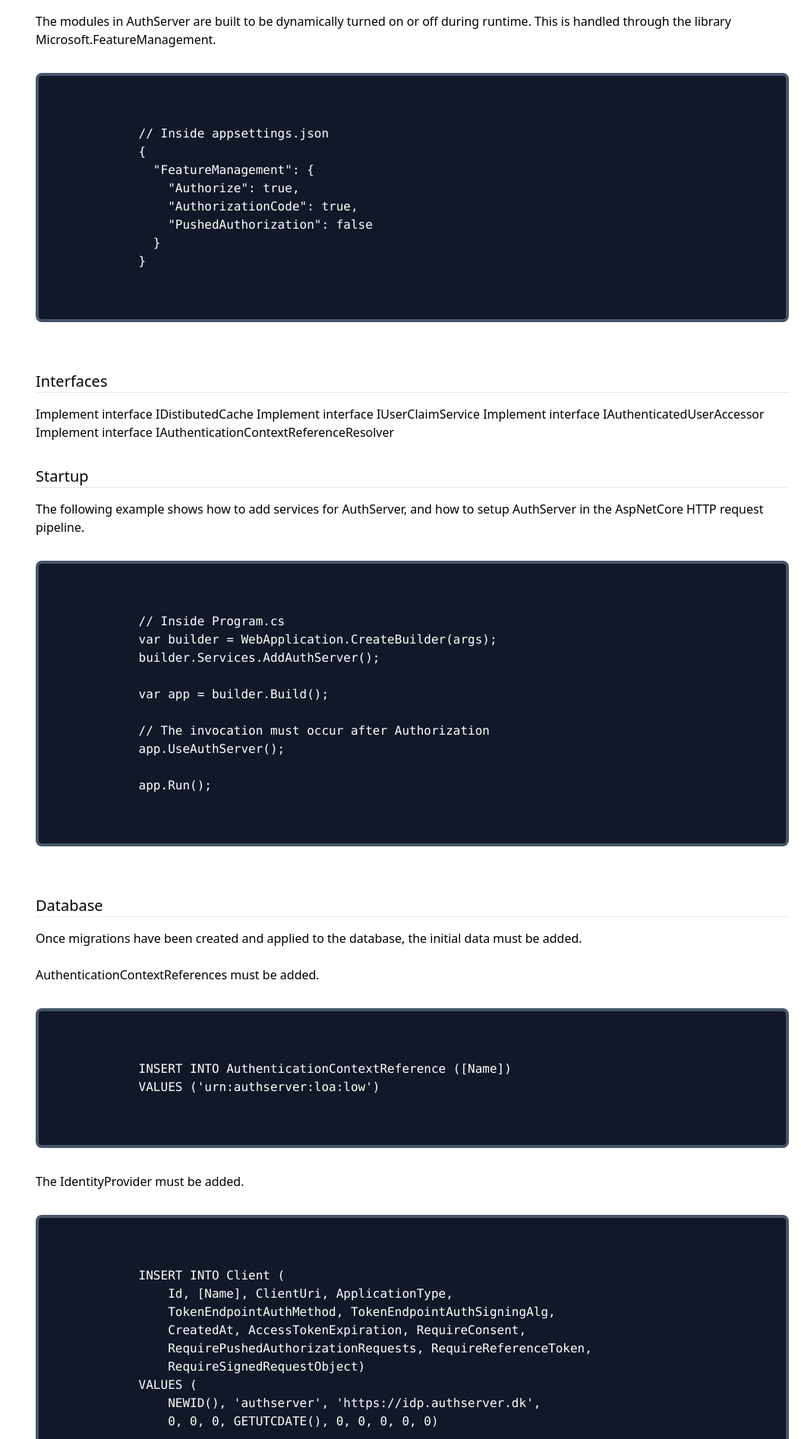
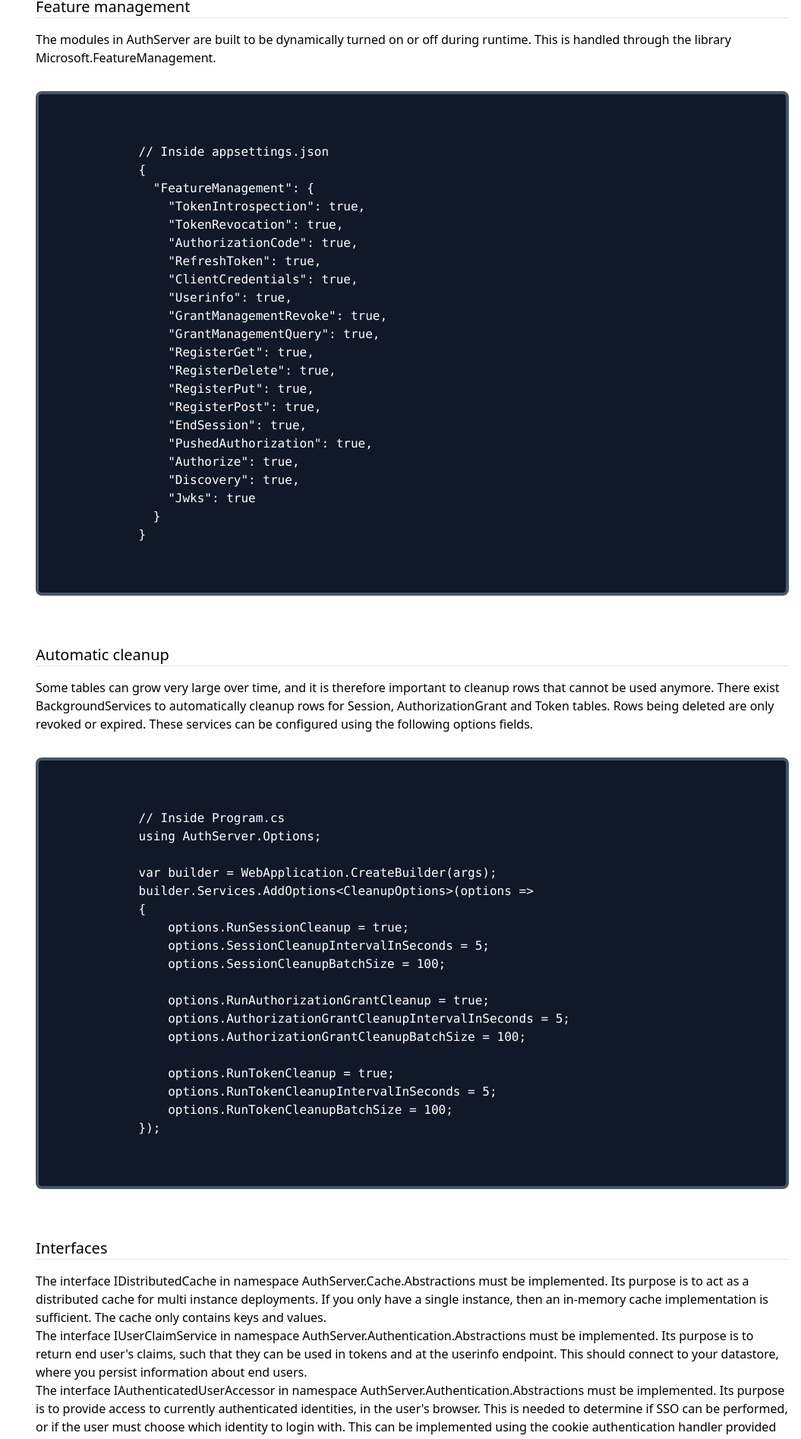
Before and after one commit to jokk-itu/authserver-framework, a SvelteKit app in the folder doc/: page /developer/setup in a window 1280 px wide. Shown: the part 2000-3894 px from the top of the page at 76% size, without its empty margins (225-1280 px from the left). Built offline with nearby package versions, Linux system fonts and the light colour scheme.

Commit message:
update: set documentation for interfaces

```diff
--- a/doc/src/routes/developer/setup/+page.svelte
+++ b/doc/src/routes/developer/setup/+page.svelte
@@ -92,19 +92,74 @@
             // Inside appsettings.json
             {
               "FeatureManagement": {
+                "TokenIntrospection": true,
+                "TokenRevocation": true,
+                "AuthorizationCode": true,
+                "RefreshToken": true,
+                "ClientCredentials": true,
+                "Userinfo": true,
+                "GrantManagementRevoke": true,
+                "GrantManagementQuery": true,
+                "RegisterGet": true,
+                "RegisterDelete": true,
+                "RegisterPut": true,
+                "RegisterPost": true,
+                "EndSession": true,
+                "PushedAuthorization": true,
                 "Authorize": true,
-                "AuthorizationCode": true,
-                "PushedAuthorization": false
+                "Discovery": true,
+                "Jwks": true
               }
             }
         `}
     </CodeBlock>
 </Section>
+<Section title="Automatic cleanup">
+    <p>Some tables can grow very large over time, and it is therefore important to cleanup rows that cannot be used anymore.
+        There exist BackgroundServices to automatically cleanup rows for Session, AuthorizationGrant and Token tables.
+        Rows being deleted are only revoked or expired.
+        These services can be configured using the following options fields.
+    </p>
+    <CodeBlock>
+        {`
+            // Inside Program.cs
+            using AuthServer.Options;
+
+            var builder = WebApplication.CreateBuilder(args);
+            builder.Services.AddOptions<CleanupOptions>(options =>
+            {
+                options.RunSessionCleanup = true;
+                options.SessionCleanupIntervalInSeconds = 5;
+                options.SessionCleanupBatchSize = 100;
+
+                options.RunAuthorizationGrantCleanup = true;
+                options.AuthorizationGrantCleanupIntervalInSeconds = 5;
+                options.AuthorizationGrantCleanupBatchSize = 100;
+
+                options.RunTokenCleanup = true;
+                options.RunTokenCleanupIntervalInSeconds = 5;
+                options.RunTokenCleanupBatchSize = 100;
+            });
+        `}
+    </CodeBlock>
+</Section>
 <Section title="Interfaces">
-    <p>
-        Implement interface IDistibutedCache Implement interface
-        IUserClaimService Implement interface IAuthenticatedUserAccessor
-        Implement interface IAuthenticationContextReferenceResolver
+    <p>The interface IDistributedCache in namespace AuthServer.Cache.Abstractions must be implemented.
+        Its purpose is to act as a distributed cache for multi instance deployments.
+        If you only have a single instance, then an in-memory cache implementation is sufficient.
+        The cache only contains keys and values.
+    </p>
+    <p>The interface IUserClaimService in namespace AuthServer.Authentication.Abstractions must be implemented.
+        Its purpose is to return end user's claims, such that they can be used in tokens and at the userinfo endpoint.
+        This should connect to your datastore, where you persist information about end users.
+    </p>
+    <p>The interface IAuthenticatedUserAccessor in namespace AuthServer.Authentication.Abstractions must be implemented.
+        Its purpose is to provide access to currently authenticated identities, in the user's browser.
+        This is needed to determine if SSO can be performed, or if the user must choose which identity to login with.
+        This can be implemented using the cookie authentication handler provided through AspNet.Core.
+    </p>
+    <p>The interface IAuthenticationContextReferenceResolver in namespace AuthServer.Authorize.Abstractions must be implemented.
+        Its purpose is to return a AuthenticationContextReference from an AuthenticationMethodReference.
     </p>
 </Section>
 <Section title="Startup">
@@ -133,14 +188,21 @@
         initial data must be added.
     </p>
     <br />
-    <p>AuthenticationContextReferences must be added.</p>
+    <p>
+        AuthenticationContextReferences must be added. The following example
+        inserts a single row in the AuthenticationContextReference table.
+    </p>
     <CodeBlock>
         {`
             INSERT INTO AuthenticationContextReference ([Name])
             VALUES ('urn:authserver:loa:low')
         `}
     </CodeBlock>
-    <p>The IdentityProvider must be added.</p>
+    <p>
+        The IdentityProvider must be added. The following example inserts
+        AuthServer as a client, and authorizes AuthServer to receive tokens with
+        scopes.
+    </p>
     <CodeBlock>
         {`
             INSERT INTO Client (
@@ -148,10 +210,10 @@
                 TokenEndpointAuthMethod, TokenEndpointAuthSigningAlg,
                 CreatedAt, AccessTokenExpiration, RequireConsent,
                 RequirePushedAuthorizationRequests, RequireReferenceToken,
-                RequireSignedRequestObject)
+                RequireSignedRequestObject, RequireIdTokenClaims)
             VALUES (
                 NEWID(), 'authserver', 'https://idp.authserver.dk',
-                0, 0, 0, GETUTCDATE(), 0, 0, 0, 0, 0)
+                0, 0, 0, GETUTCDATE(), 0, 0, 0, 0, 0, 0)
 
             DECLARE @ClientId UNIQUEIDENTIFIER = SCOPE_IDENTITY()
 
@@ -162,7 +224,10 @@
                 (@ClientId, 10) -- grant_management_revoke
         `}
     </CodeBlock>
-    <p>Custom Scopes must be added.</p>
+    <p>
+        Custom Scopes must be added. The following example inserts a single row
+        in the Scope table.
+    </p>
     <CodeBlock>
         {`
             INSERT INTO Scope (Name)
```
Lines whose indentation alone changed are shown as unchanged.
